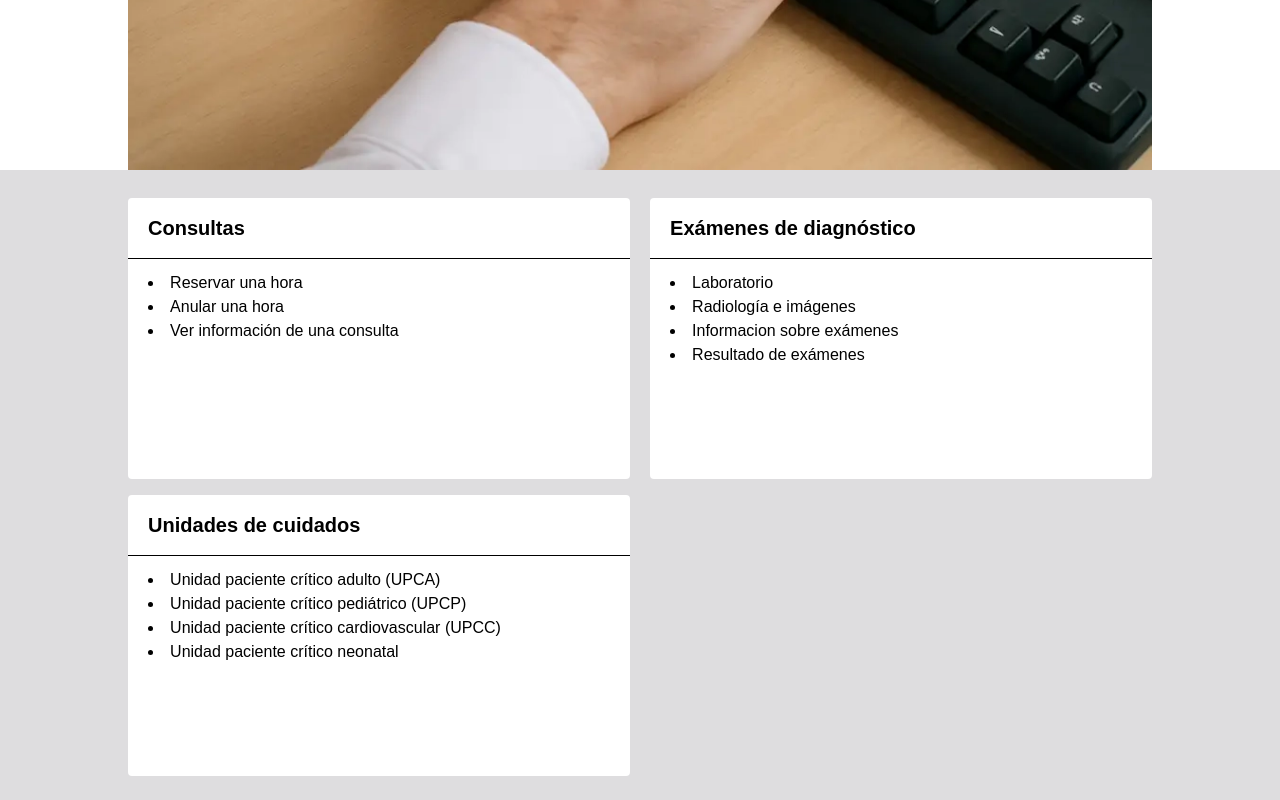
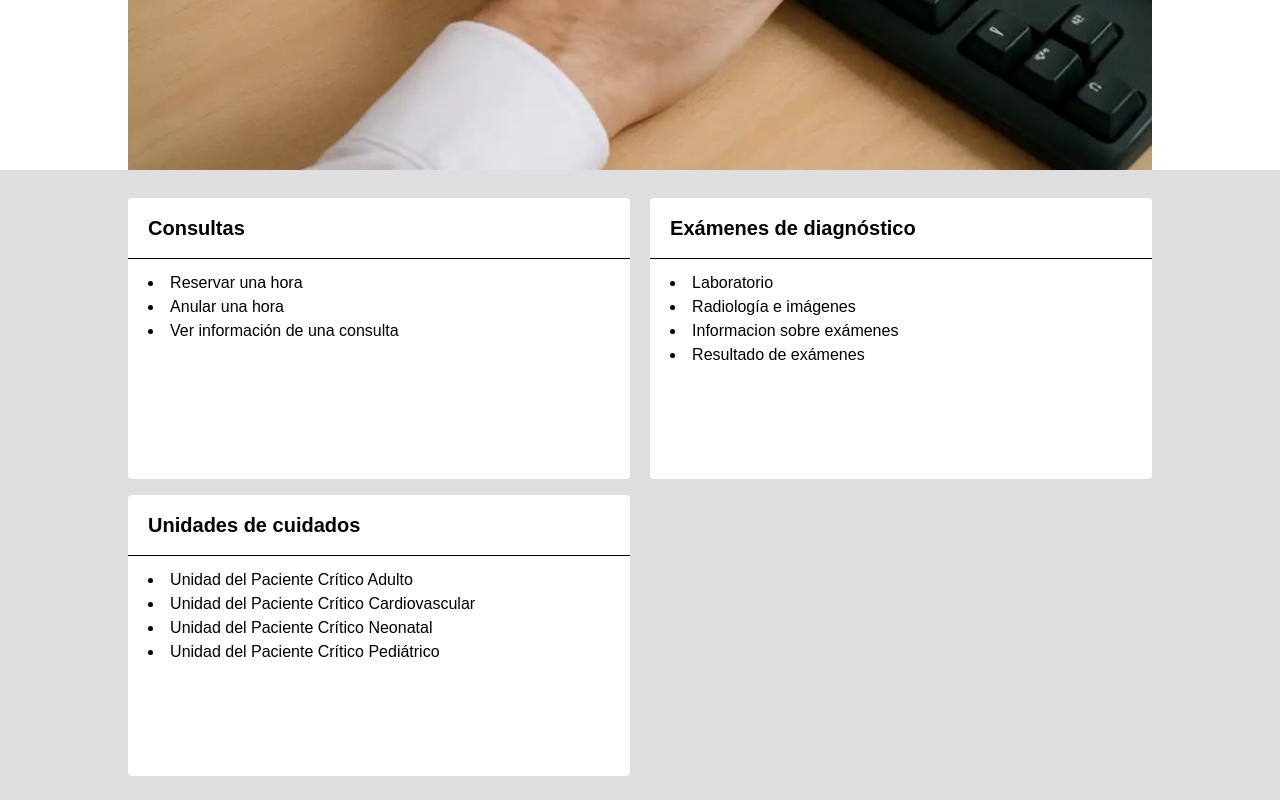
Before and after one commit to rockbell-E/clinica-pepe, an Astro site: page /atencion/opciones in a window 1280 px wide. Shown: the part 492-1292 px from the top of the page. Built offline with nearby package versions, Linux system fonts and the light colour scheme; Astro itself is replaced by a stand-in of ours.

Commit message:
avance de la seccion unidades de cuidados

```diff
--- a/src/content/config.ts
+++ b/src/content/config.ts
@@ -2,7 +2,8 @@ import { defineCollection, z } from "astro:content";
 
 const unidades = defineCollection({
     schema: z.object({
-        title: z.string()
+        title: z.string(),
+        descripcion: z.string()
     })
 })
 
--- a/src/content/unidadesCuidado/adulto.md
+++ b/src/content/unidades/adulto.md
@@ -1,5 +1,6 @@
 ---
 title: Unidad del Paciente Crítico Adulto
+descripcion: Sobre la unidad
 ---
 
 La **Unidad de Paciente Crítico Adulto (UPCA)** es un espacio hospitalario especializado en la atención de personas en estado grave que requieren un manejo médico y de enfermería altamente especializado.
--- a/src/content/unidadesCuidado/cardiovascular.md
+++ b/src/content/unidades/cardiovascular.md
@@ -1,5 +1,6 @@
 ---
 title: Unidad del Paciente Crítico Cardiovascular
+descripcion: Sobre la unidad
 ---
 
 La **Unidad de Paciente Crítico Pediátrico (UPCP)** forma parte del **Servicio de Pediatría** y está compuesta por la **Unidad de Cuidados Intensivos (UCI)** y **la Unidad de Tratamientos Intermedios (UTI)**. Su propósito es brindar atención especializada a niños en riesgo vital o con necesidad de cuidados avanzados para prevenir complicaciones graves.
--- a/src/content/unidadesCuidado/neonatal.md
+++ b/src/content/unidades/neonatal.md
@@ -1,5 +1,6 @@
 ---
 title: Unidad del Paciente Crítico Neonatal
+descripcion: Sobre la unidad
 ---
 
 # Unidad de Neonatología
--- a/src/content/unidadesCuidado/pediatricos.md
+++ b/src/content/unidades/pediatricos.md
@@ -1,5 +1,6 @@
 ---
 title: Unidad del Paciente Crítico Pediátrico
+descripcion: Sobre la unidad
 ---
 
 Con el objetivo de ofrecer una atención de excelencia, la **Clínica Pepe** dispone de una **Unidad de Paciente Crítico Cardiovascular (UPCC)** de alto nivel, reconocida como una de las más avanzadas del país.
--- a/src/pages/atencion/opciones.astro
+++ b/src/pages/atencion/opciones.astro
@@ -88,10 +88,16 @@ const unidades = await getCollection('unidades')
                     </div>
                     <div class="ml-[4%] mt-3 pb-8 min-h-52 max-h-fit ">
                         <ul class="list-disc list-inside">
-                            <li><a href="#">Unidad paciente crítico adulto (UPCA)</a></li>
-                            <li><a href="#">Unidad paciente crítico pediátrico (UPCP)</a></li>
-                            <li><a href="#">Unidad paciente crítico cardiovascular (UPCC)</a></li>
-                            <li><a href="#">Unidad paciente crítico neonatal</a></li>
+                            {
+                                unidades.map(unidad => {
+                                    const {slug, data} = unidad
+                                    const { title, descripcion } = data
+
+                                    return (
+                                        <li><a href={`/unidad/${slug}`}>{title}</a></li>
+                                    )
+                                })
+                            }
                         </ul>
                     </div>
                 </div>
```
Also changed, not shown: src/pages/atencion/unidad/[id].astro (added).
